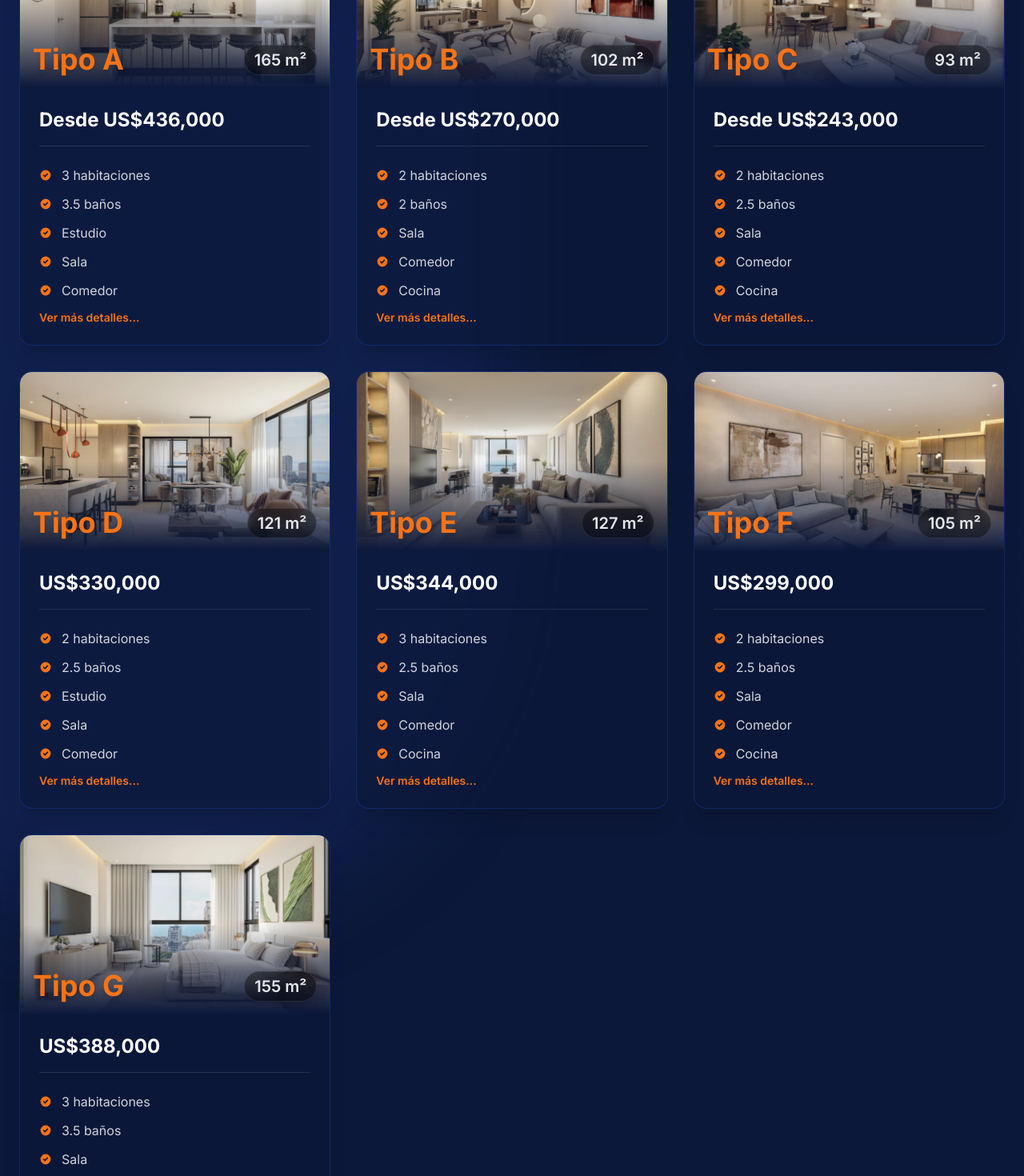
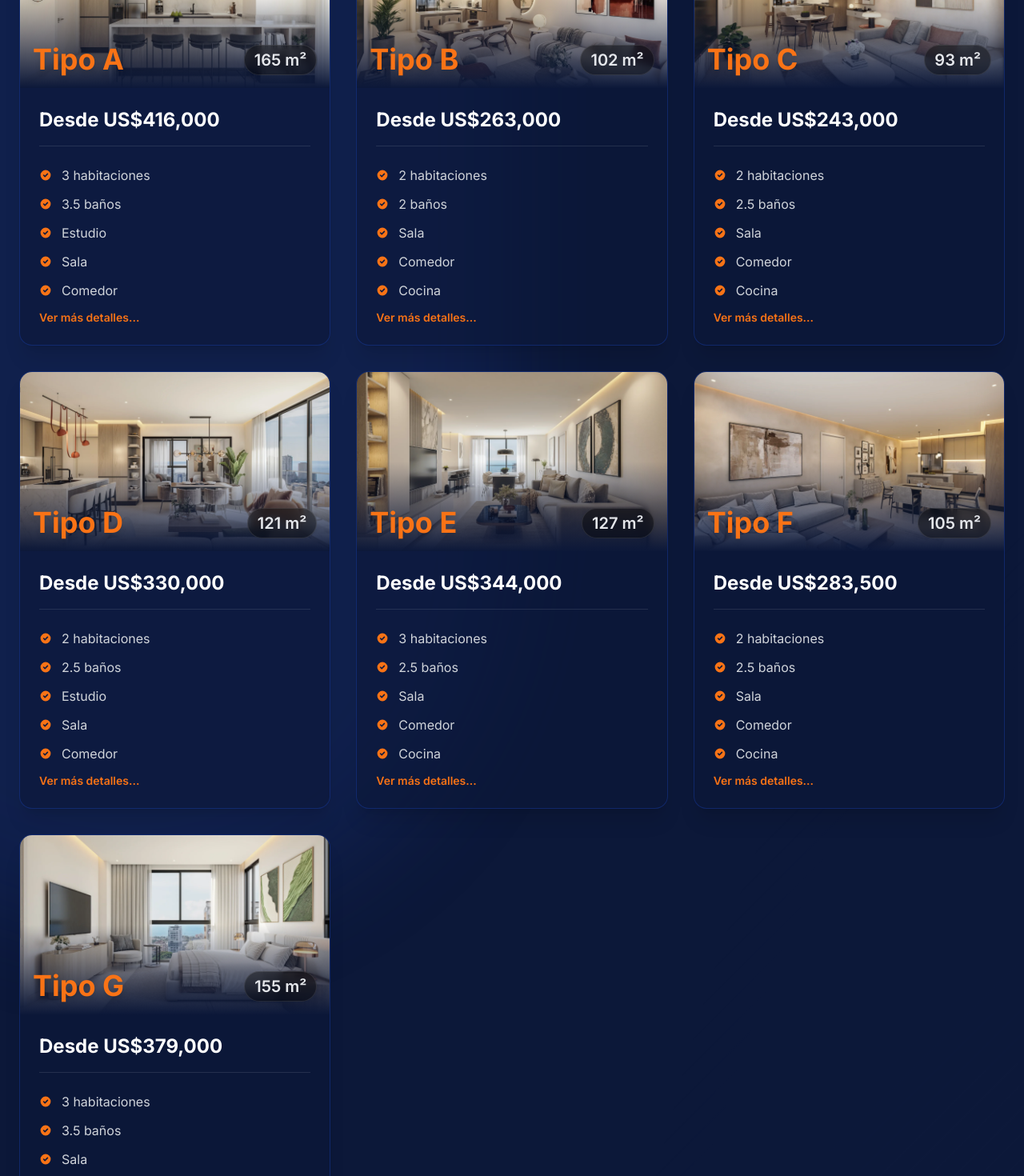
Before and after one commit to eljaguarRD/torres-apex-esperilla, a React (Vite) app: page / in a window 1280 px wide. Shown: the part 2060-3530 px from the top of the page at 80% size. Built offline with nearby package versions, Linux system fonts and the light colour scheme; a web font is replaced by a local one.

Commit message:
feat: actualizar precios de tipologias y unidades y registrar en logs mbos

```diff
--- a/components/ApartmentTypesSection.tsx
+++ b/components/ApartmentTypesSection.tsx
@@ -7,7 +7,7 @@ const apartmentTypes: ApartmentType[] = [
   {
     type: 'A',
     size: '165 m²',
-    price: 'Desde US$436,000',
+    price: 'Desde US$416,000',
     features: [
       '3 habitaciones',
       '3.5 baños',
@@ -25,7 +25,7 @@ const apartmentTypes: ApartmentType[] = [
   {
     type: 'B',
     size: '102 m²',
-    price: 'Desde US$270,000',
+    price: 'Desde US$263,000',
     features: [
       '2 habitaciones', '2 baños', 'Sala', 'Comedor', 'Cocina',
       'Balcón', 'Área de lavado', 'Cuarto de servicio con baño'
@@ -52,7 +52,7 @@ const apartmentTypes: ApartmentType[] = [
   {
     type: 'D',
     size: '121 m²',
-    price: 'US$330,000',
+    price: 'Desde US$330,000',
     features: [
       '2 habitaciones',
       '2.5 baños',
@@ -70,7 +70,7 @@ const apartmentTypes: ApartmentType[] = [
   {
     type: 'E',
     size: '127 m²',
-    price: 'US$344,000',
+    price: 'Desde US$344,000',
     features: [
       '3 habitaciones',
       '2.5 baños',
@@ -87,7 +87,7 @@ const apartmentTypes: ApartmentType[] = [
   {
     type: 'F',
     size: '105 m²',
-    price: 'US$299,000',
+    price: 'Desde US$283,500',
     features: [
       '2 habitaciones',
       '2.5 baños',
@@ -104,7 +104,7 @@ const apartmentTypes: ApartmentType[] = [
   {
     type: 'G',
     size: '155 m²',
-    price: 'US$388,000',
+    price: 'Desde US$379,000',
     features: [
       '3 habitaciones',
       '3.5 baños',
--- a/components/AvailabilityTable.tsx
+++ b/components/AvailabilityTable.tsx
@@ -8,9 +8,9 @@ const units: AvailabilityUnit[] = [
     rooms: "3 + Estudio",
     area: 165,
     parking: 2,
-    price: "$436,000",
+    price: "$416,000",
   },
-  { unit: "B5", floor: 5, rooms: "2", area: 102, parking: "2L", price: "$270,000" },
+  { unit: "B5", floor: 5, rooms: "2", area: 102, parking: "2L", price: "$263,000" },
   { unit: "C5", floor: 5, rooms: "2", area: 93, parking: "2L", price: "$243,000" },
   {
     unit: "D5",
@@ -21,8 +21,8 @@ const units: AvailabilityUnit[] = [
     price: "$330,000",
   },
   { unit: "E5", floor: 5, rooms: "3", area: 127, parking: 2, price: "$344,000" },
-  { unit: "F9", floor: 9, rooms: "2", area: 105, parking: 2, price: "$299,000" },
-  { unit: "G5", floor: 5, rooms: "3", area: 155, parking: 2, price: "$388,000" },
+  { unit: "F9", floor: 9, rooms: "2", area: 105, parking: 2, price: "$283,500" },
+  { unit: "G5", floor: 5, rooms: "3", area: 155, parking: 2, price: "$379,000" },
 ];
 
 const AvailabilityTable: React.FC = () => {
```
Also changed, not shown: .mbos/HANDOFF.md, .mbos/MEMORY.md.
